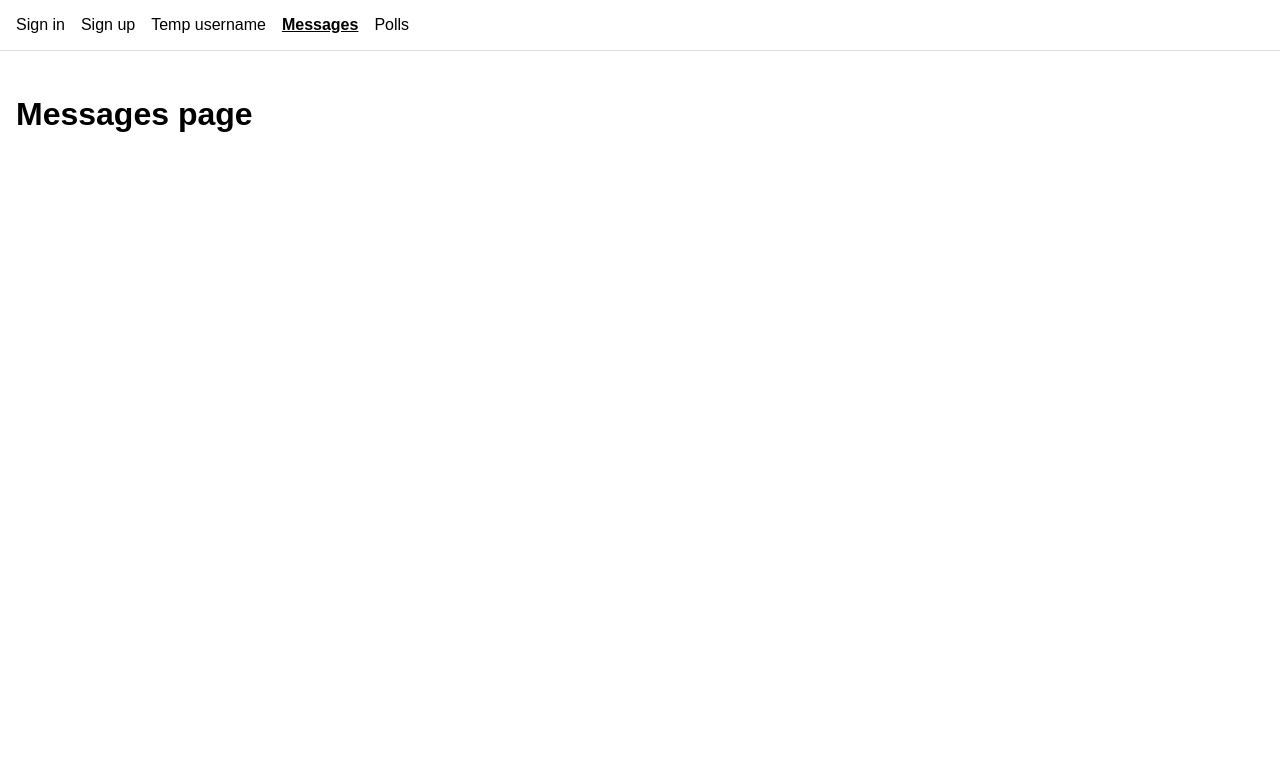
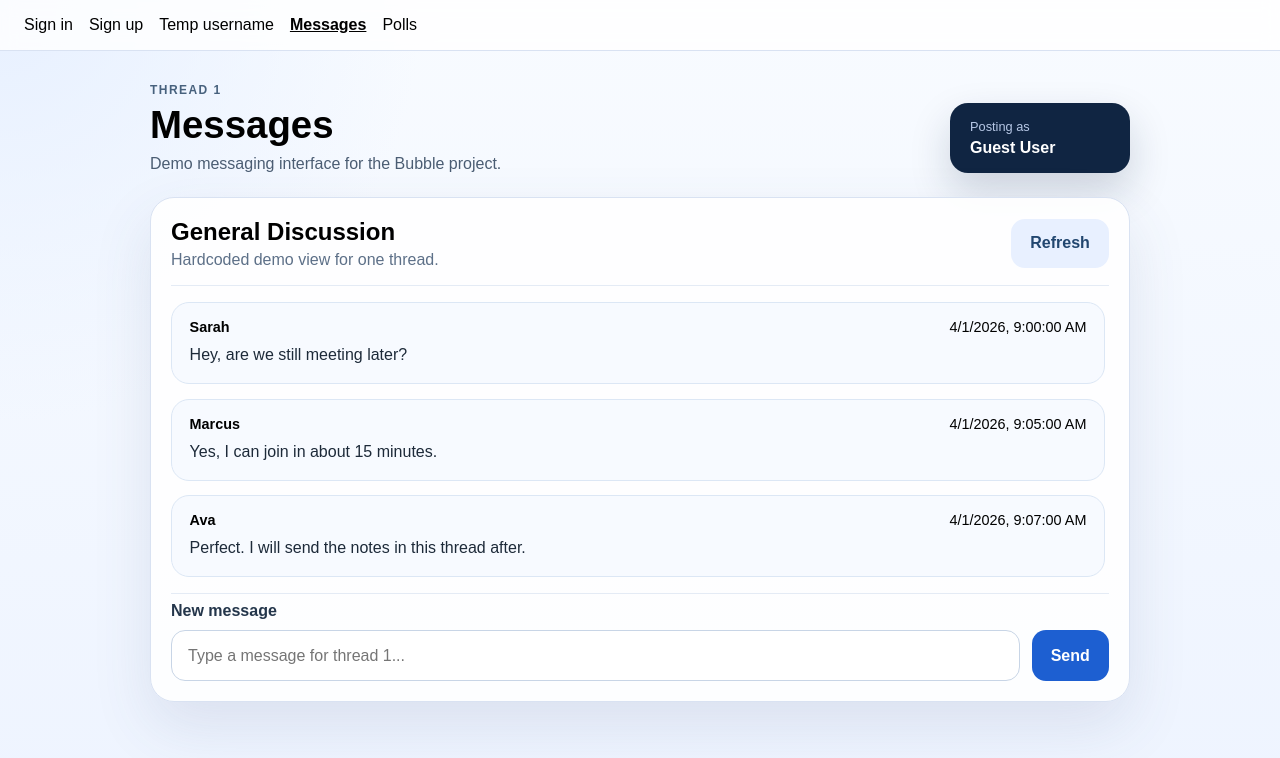
Before and after one commit to ACCbubble/bubble, a React (Vite) app: page /messages in a window 1280 px wide. Shown: the top 758 px of the page. Built offline with nearby package versions, Linux system fonts and the light colour scheme.

Commit message:
message page on website

```diff
--- a/package.json
+++ b/package.json
@@ -4,7 +4,7 @@
   "version": "0.0.0",
   "type": "module",
   "scripts": {
-    "dev": "vite",
+    "dev": "node ./node_modules/vite/bin/vite.js",
     "build": "tsc -b && vite build",
     "lint": "eslint .",
     "preview": "vite preview"
@@ -18,7 +18,7 @@
   "devDependencies": {
     "@eslint/js": "^9.39.1",
     "@types/node": "^24.10.1",
-    "@types/react": "^19.2.7",
+    "@types/react": "^19.2.14",
     "@types/react-dom": "^19.2.3",
     "@vitejs/plugin-react": "^5.1.1",
     "eslint": "^9.39.1",
--- a/src/App.css
+++ b/src/App.css
@@ -1,22 +1,201 @@
 .app {
   min-height: 100vh;
+  background:
+    radial-gradient(circle at top left, #e7f0ff 0, transparent 28%),
+    linear-gradient(180deg, #f8fbff 0%, #eef4ff 100%);
 }
 
 .header {
-  border-bottom: 1px solid #ddd;
-  padding: 1rem;
+  border-bottom: 1px solid #d9e2f2;
+  padding: 1rem 1.5rem;
+  background: rgba(255, 255, 255, 0.8);
+  backdrop-filter: blur(8px);
 }
 
 .nav {
   display: flex;
   gap: 1rem;
+  flex-wrap: wrap;
 }
 
 .page {
-  padding: 1.5rem 1rem;
+  padding: 2rem 1.5rem 3rem;
 }
 
 .nav a.active {
   font-weight: 700;
   text-decoration: underline;
 }
+
+.messages-page {
+  max-width: 980px;
+  margin: 0 auto;
+  display: grid;
+  gap: 1.5rem;
+}
+
+.messages-header {
+  display: flex;
+  justify-content: space-between;
+  align-items: end;
+  gap: 1rem;
+  flex-wrap: wrap;
+}
+
+.messages-header h1 {
+  margin: 0;
+  font-size: 2.4rem;
+}
+
+.messages-eyebrow {
+  margin: 0 0 0.35rem;
+  text-transform: uppercase;
+  letter-spacing: 0.12em;
+  font-size: 0.75rem;
+  font-weight: 700;
+  color: #47617d;
+}
+
+.messages-subtitle {
+  margin: 0.5rem 0 0;
+  color: #4b5d73;
+}
+
+.messages-user-card {
+  min-width: 180px;
+  padding: 1rem 1.25rem;
+  border-radius: 18px;
+  background: #102542;
+  color: white;
+  box-shadow: 0 18px 40px rgba(16, 37, 66, 0.18);
+}
+
+.messages-user-label {
+  display: block;
+  margin-bottom: 0.3rem;
+  font-size: 0.8rem;
+  color: #b7c8e6;
+}
+
+.messages-shell {
+  display: grid;
+  gap: 1rem;
+  padding: 1.25rem;
+  border: 1px solid #d9e2f2;
+  border-radius: 24px;
+  background: rgba(255, 255, 255, 0.9);
+  box-shadow: 0 24px 60px rgba(62, 84, 120, 0.12);
+}
+
+.messages-thread-header {
+  display: flex;
+  justify-content: space-between;
+  align-items: center;
+  gap: 1rem;
+  flex-wrap: wrap;
+  padding-bottom: 1rem;
+  border-bottom: 1px solid #e4ebf5;
+}
+
+.messages-thread-header h2 {
+  margin: 0;
+}
+
+.messages-thread-header p {
+  margin: 0.35rem 0 0;
+  color: #5d7088;
+}
+
+.messages-list {
+  display: grid;
+  gap: 0.9rem;
+  max-height: 440px;
+  overflow-y: auto;
+  padding-right: 0.25rem;
+}
+
+.message-card {
+  padding: 1rem 1.1rem;
+  border-radius: 18px;
+  background: #f7faff;
+  border: 1px solid #dce7f5;
+}
+
+.message-card-header {
+  display: flex;
+  justify-content: space-between;
+  gap: 1rem;
+  margin-bottom: 0.5rem;
+  font-size: 0.9rem;
+}
+
+.message-card p {
+  margin: 0;
+  line-height: 1.5;
+  color: #1d2a39;
+}
+
+.message-composer {
+  display: grid;
+  gap: 0.65rem;
+  padding-top: 0.5rem;
+  border-top: 1px solid #e4ebf5;
+}
+
+.composer-label {
+  font-weight: 600;
+  color: #24364b;
+}
+
+.composer-row {
+  display: flex;
+  gap: 0.75rem;
+}
+
+.composer-row input {
+  flex: 1;
+  padding: 0.95rem 1rem;
+  border-radius: 14px;
+  border: 1px solid #c8d5e6;
+  font: inherit;
+  background: white;
+}
+
+.primary-button,
+.secondary-button {
+  border: none;
+  border-radius: 14px;
+  padding: 0.95rem 1.2rem;
+  font: inherit;
+  font-weight: 700;
+  cursor: pointer;
+}
+
+.primary-button {
+  background: #1d5fd1;
+  color: white;
+}
+
+.secondary-button {
+  background: #e8f0ff;
+  color: #21466f;
+}
+
+@media (max-width: 700px) {
+  .messages-header {
+    align-items: stretch;
+  }
+
+  .composer-row {
+    flex-direction: column;
+  }
+
+  .primary-button,
+  .secondary-button {
+    width: 100%;
+  }
+
+  .message-card-header {
+    flex-direction: column;
+  }
+}
--- a/src/pages/MessagesPage.tsx
+++ b/src/pages/MessagesPage.tsx
@@ -1,8 +1,102 @@
-import { apiPost } from '../api'
+import { useState } from 'react'
 import { getUsername } from '../lib/username'
 
-export { apiPost, getUsername }
+type Message = {
+  id: number
+  username: string
+  text: string
+  createdAt: string
+}
+
+const demoMessages: Message[] = [
+  {
+    id: 1,
+    username: 'Sarah',
+    text: 'Hey, are we still meeting later?',
+    createdAt: '2026-04-01T09:00:00Z',
+  },
+  {
+    id: 2,
+    username: 'Marcus',
+    text: 'Yes, I can join in about 15 minutes.',
+    createdAt: '2026-04-01T09:05:00Z',
+  },
+  {
+    id: 3,
+    username: 'Ava',
+    text: 'Perfect. I will send the notes in this thread after.',
+    createdAt: '2026-04-01T09:07:00Z',
+  },
+]
 
 export function MessagesPage() {
-  return <h1>Messages page</h1>
+  const [inputValue, setInputValue] = useState('')
+  const username = getUsername() ?? 'Guest User'
+
+  function onSubmit(event: React.FormEvent<HTMLFormElement>) {
+    event.preventDefault()
+    alert(`Pretend sending message as ${username}: ${inputValue}`)
+    setInputValue('')
+  }
+
+  return (
+    <section className="messages-page">
+      <header className="messages-header">
+        <div>
+          <p className="messages-eyebrow">Thread 1</p>
+          <h1>Messages</h1>
+          <p className="messages-subtitle">
+            Demo messaging interface for the Bubble project.
+          </p>
+        </div>
+
+        <div className="messages-user-card">
+          <span className="messages-user-label">Posting as</span>
+          <strong>{username}</strong>
+        </div>
+      </header>
+
+      <div className="messages-shell">
+        <div className="messages-thread-header">
+          <div>
+            <h2>General Discussion</h2>
+            <p>Hardcoded demo view for one thread.</p>
+          </div>
+          <button type="button" className="secondary-button">
+            Refresh
+          </button>
+        </div>
+
+        <div className="messages-list">
+          {demoMessages.map((message) => (
+            <article className="message-card" key={message.id}>
+              <div className="message-card-header">
+                <strong>{message.username}</strong>
+                <span>{new Date(message.createdAt).toLocaleString()}</span>
+              </div>
+              <p>{message.text}</p>
+            </article>
+          ))}
+        </div>
+
+        <form className="message-composer" onSubmit={onSubmit}>
+          <label className="composer-label" htmlFor="message-input">
+            New message
+          </label>
+          <div className="composer-row">
+            <input
+              id="message-input"
+              type="text"
+              value={inputValue}
+              onChange={(event) => setInputValue(event.target.value)}
+              placeholder="Type a message for thread 1..."
+            />
+            <button type="submit" className="primary-button">
+              Send
+            </button>
+          </div>
+        </form>
+      </div>
+    </section>
+  )
 }
```
Also changed, not shown: 2 other files (tests, documents, lock files or other folders).
